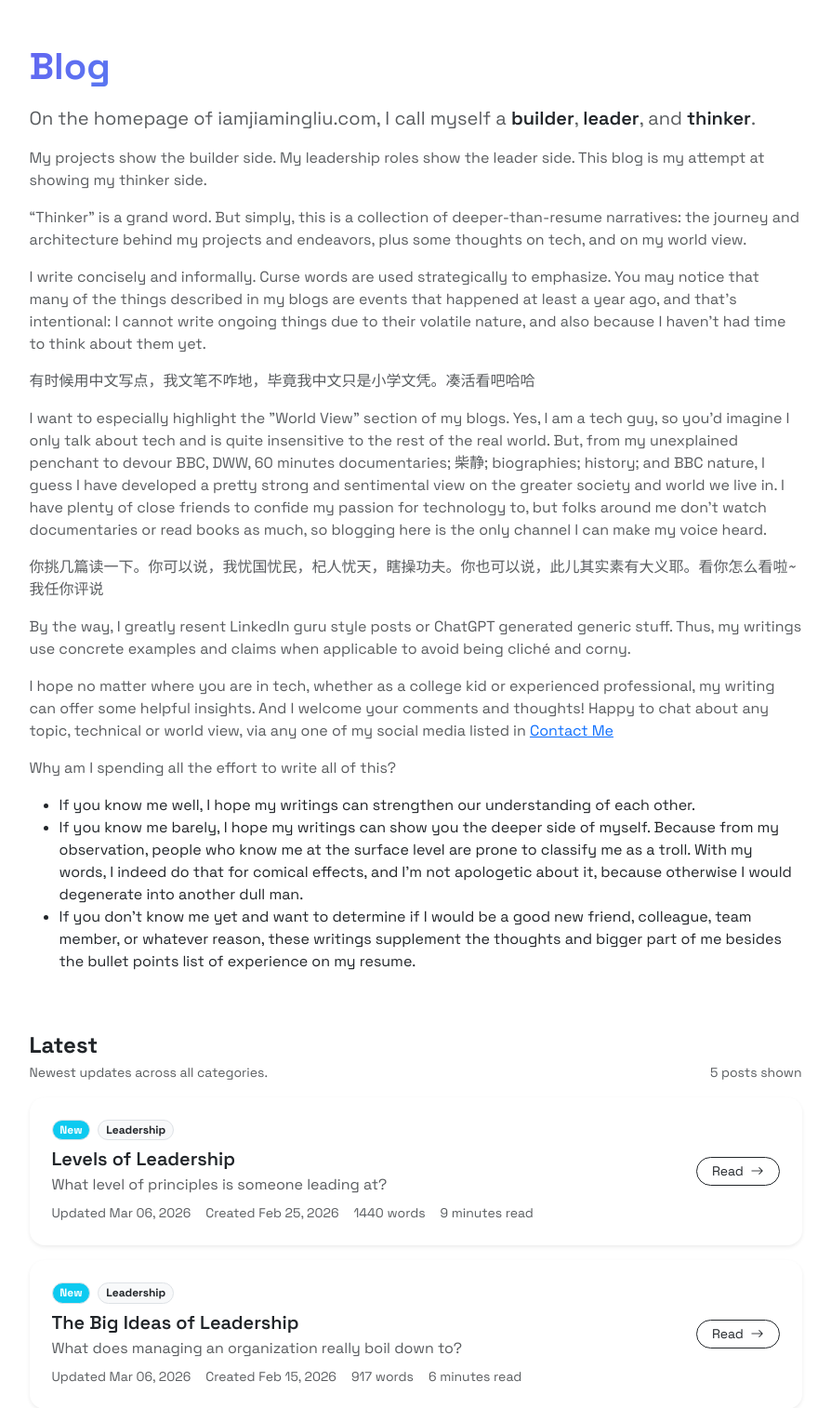
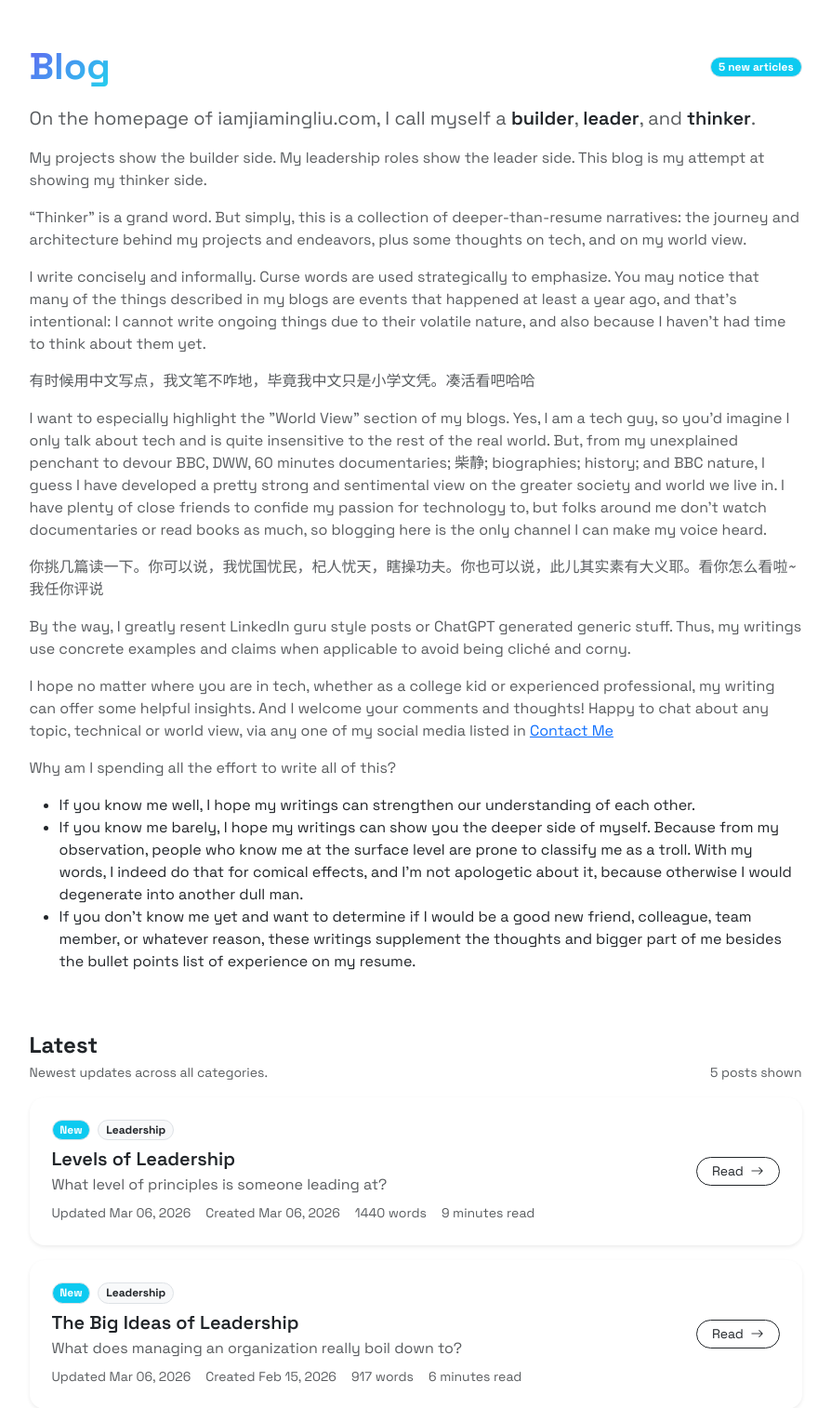
Before and after one commit to iamjiamingliu/iamjiamingliu.com, a Flask app: page /blogs in a window 1280 px wide. Shown: the part 56-1570 px from the top of the page at 93% size, without its empty margins (193-1087 px from the left). Run offline with Flask 3, Linux system fonts and the light colour scheme; some libraries are stand-ins or nearby versions.

Commit message:
adds new articles count

```diff
--- a/blog/index.py
+++ b/blog/index.py
@@ -162,4 +162,5 @@ def load_articles_index(
         categories=categories,
         latest=all_sorted[:latest_n],
         per_category=per_category,
+        new_count=len([c for c in all_sorted if c.metadata.is_new]),
     )
--- a/blog/models.py
+++ b/blog/models.py
@@ -37,3 +37,4 @@ class ArticlesIndex(BaseModel):
     categories: list[str]
     latest: list[ArticleIndexEntry]
     per_category: dict[str, list[ArticleIndexEntry]]
+    new_count: int
--- a/blogs/levels-of-leadership.md
+++ b/blogs/levels-of-leadership.md
@@ -3,7 +3,7 @@ title: Levels of Leadership
 description: What level of principles is someone leading at?
 tags: [ ]
 category: Leadership
-created_at: 2026-02-25 10:38:57
+created_at: 2026-03-06 10:38:57
 updated_at: 2026-03-06 14:14:57
 ---
 
--- a/templates/blogs.html
+++ b/templates/blogs.html
@@ -7,7 +7,10 @@
             <div class="row justify-content-center">
                 <div class="col-lg-9">
 
-                    <h1 class="fw-bold mb-3 gradient-text">Blog</h1>
+                    <div class="d-flex justify-content-between align-items-center">
+                        <h1 class="fw-bold mb-3 gradient-text">Blog</h1>
+                        <p class="badge rounded-pill text-bg-info border bg-info text-white">{{ index.new_count }} new articles</p>
+                    </div>
 
                     <p class="fs-5 text-muted mb-3">
                         On the homepage of iamjiamingliu.com, I call myself a
```
